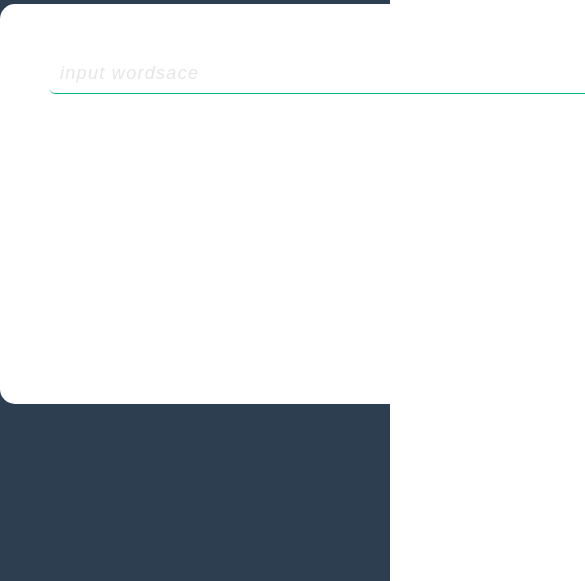
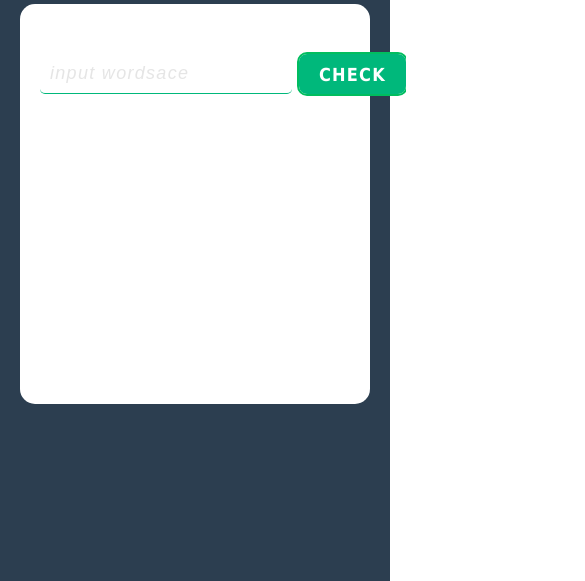
Before and after one commit to abdull65/Palindrome-project, a plain HTML site: page index.html in a window 390 px wide. Shown: the part 263-844 px from the top of the page, 585 px wide, since content can reach past the window. Drawn offline with Linux system fonts and the light colour scheme; a web font is replaced by a local one.

Commit message:
palindrome mobile resonsiveness  commit/update

```diff
--- a/style.css
+++ b/style.css
@@ -128,3 +128,45 @@
       transform: scale(1);
     }
   }
+
+  @media screen and (max-width: 59em) {
+    #generalContainer {
+      padding-right: 2rem;
+      padding-left: 2rem;
+    }
+
+    .content {
+      width: 100%;
+      padding-right: 2rem;
+      padding-left: 2rem;
+
+    }
+  }
+
+  @media screen and (max-width: 44em) {
+    #generalContainer {
+      padding-right: 2rem;
+      padding-left: 2rem;
+    }
+
+    .content {
+      width: 100%;
+      padding-right: 2rem;
+      padding-left: 2rem;
+
+    }
+  }
+
+  @media screen and (max-width: 34em) {
+    #generalContainer {
+      padding-right: 2rem;
+      padding-left: 2rem;
+    }
+
+    .content {
+      width: 100%;
+      padding-right: 2rem;
+      padding-left: 2rem;
+
+    }
+  }
```
